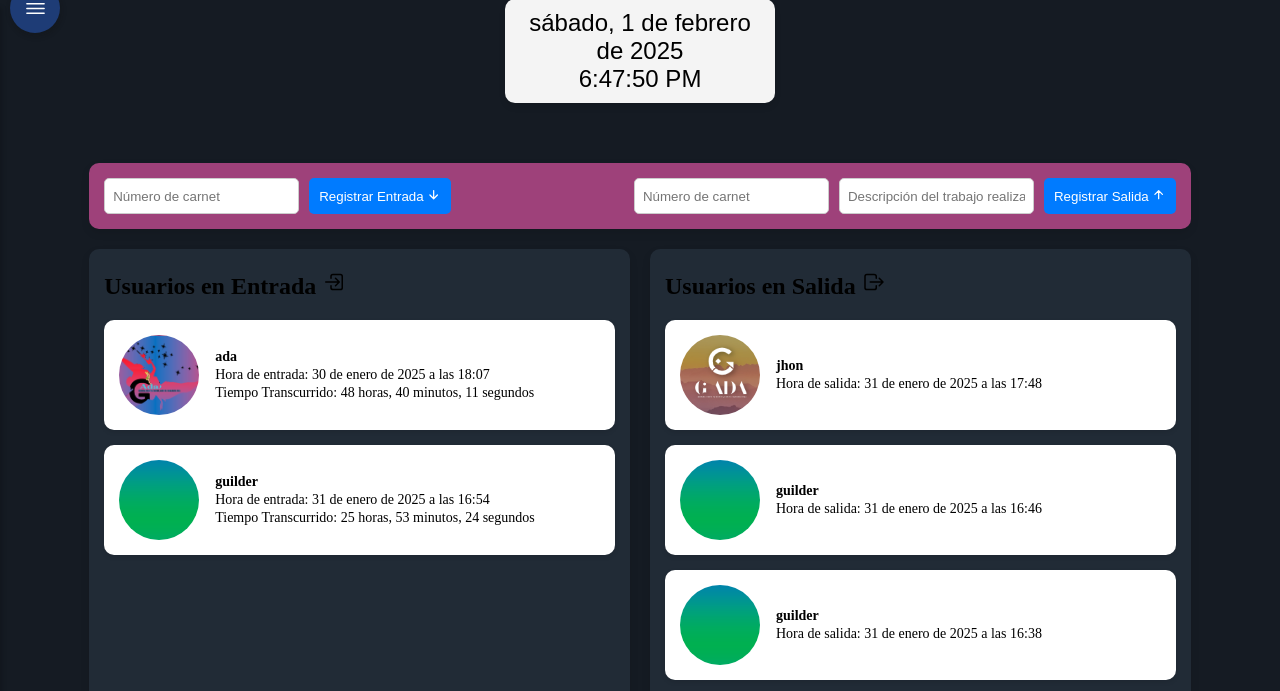
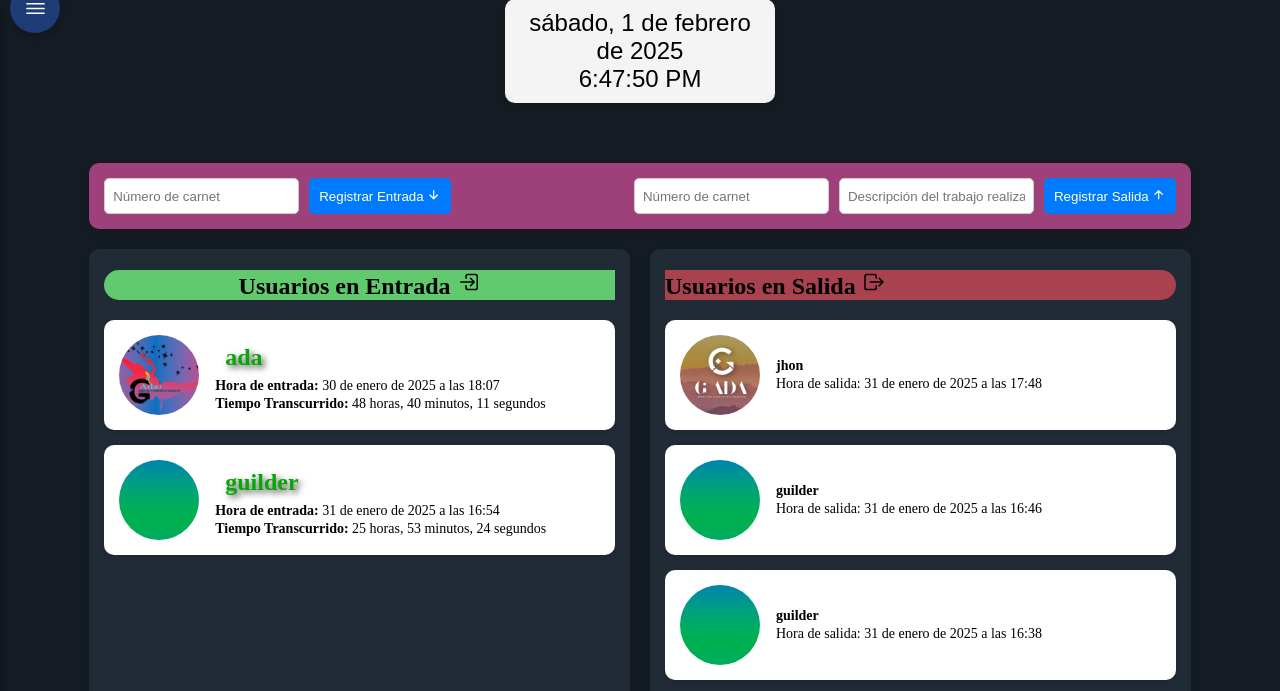
Before and after one commit to Guilder23/Gestor-de-Control-Laboral, a Django app: page / in a window 1280 px wide. Shown: the part 112-803 px from the top of the page. Run offline with Django 5.2, Linux system fonts and the light colour scheme; data comes from the database, SQL or seed files in the repository.

Commit message:
Agregando algunos divs para que se puedad ver mejor la interfaz grafica

```diff
--- a/Asistencia/templates/entrada_salida.html
+++ b/Asistencia/templates/entrada_salida.html
@@ -1,6 +1,3 @@
-
-
-
 
     <!-- Contenedor principal de REGISTROS -->
     <div class="container">
@@ -32,15 +29,17 @@
 
             <!-- Sección de Entradas -->
             <div class="registro-section">
-                <h2>Usuarios en Entrada <ion-icon name="log-in-outline"></ion-icon></h2>
+                <div class="registro_entrada">
+                    <h2>Usuarios en Entrada <ion-icon name="log-in-outline"></ion-icon></h2>
+                </div>
                 <div class="registro-list">
                     {% for registro in entradas %}
                         <div class="card">
                             <img src="{% if registro.usuario.foto_perfil %}{{ registro.usuario.foto_perfil.url }}{% else %}/static/default-profile.jpg{% endif %}" alt="Foto de perfil">
                             <div class="info">
-                                <p><strong>{{ registro.usuario.username }}</strong></p>
-                                <p>Hora de entrada: {{ registro.hora_entrada }}</p>
-                                <p>Tiempo Transcurrido:
+                                <p><strong class="NombreUsuario"> {{ registro.usuario.username }}</strong></p>
+                                <p> <strong> Hora de entrada: </strong>{{ registro.hora_entrada }}</p>
+                                <p> <strong>Tiempo Transcurrido: </strong>
                                     <span class="tiempo-transcurrido" data-hora-entrada="{{ registro.hora_entrada|date:'Y-m-d H:i:s' }}"></span>
                                 </p>
                             </div>
@@ -53,7 +52,9 @@
 
             <!-- Sección de Salidas -->
             <div class="registro-section">
-                <h2>Usuarios en Salida <ion-icon name="log-out-outline"></ion-icon></h2>
+                <div class="registro_salida">
+                    <h2>Usuarios en Salida <ion-icon name="log-out-outline"></ion-icon></h2>
+                </div>
                 <div class="registro-list">
                     {% for registro in salidas %}
                         <div class="card">
```
